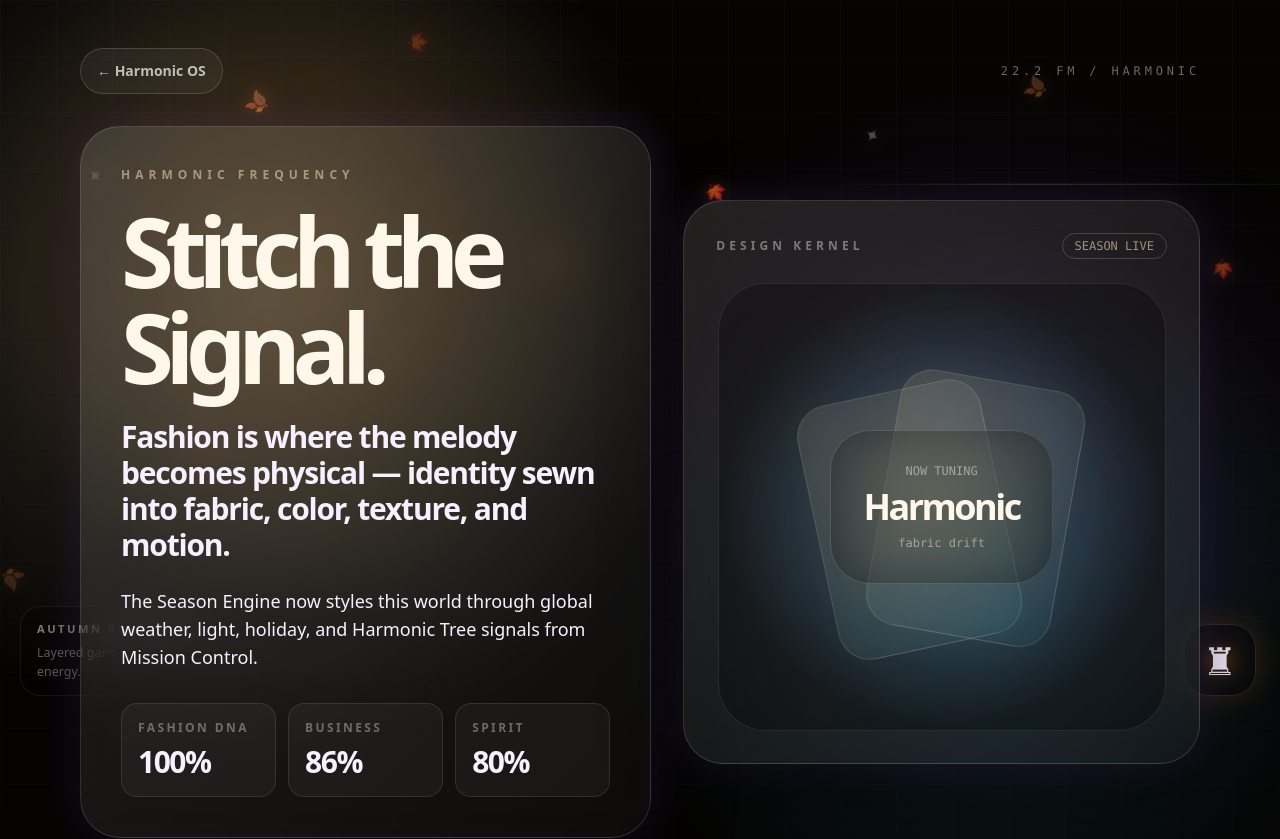
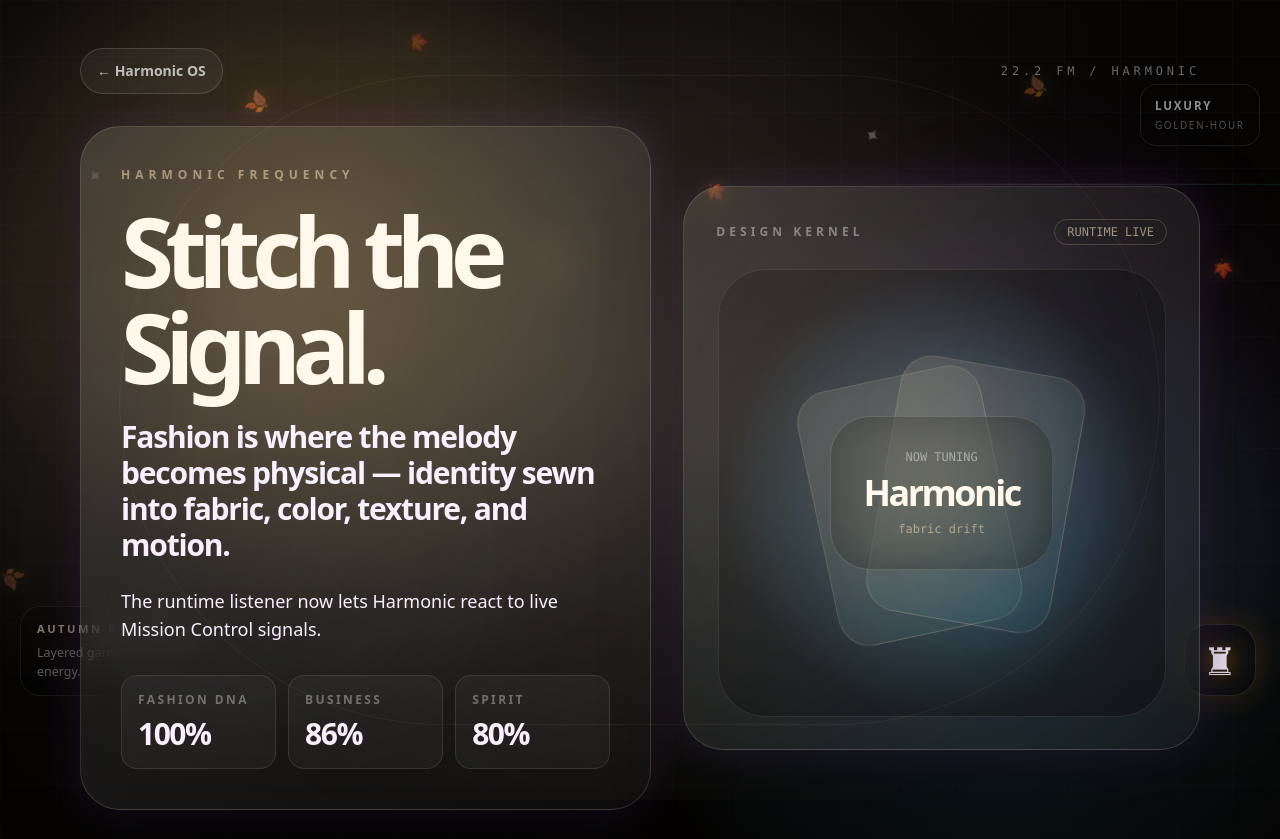
Before and after one commit to thatsmelodic/harmonic-os, a Next.js app: page /worlds/harmonic in a window 1280 px wide. Shown: the top 839 px of the page. Built offline with nearby package versions, Linux system fonts and the light colour scheme.

Commit message:
Connect Harmonic world to runtime visual driver

```diff
--- a/components/worlds/HarmonicFashionWorldExperience.tsx
+++ b/components/worlds/HarmonicFashionWorldExperience.tsx
@@ -3,6 +3,7 @@ import { bootRuntime } from '@/lib/harmonic-signal-bus';
 import { worldDefaults } from '@/lib/harmonic-engine';
 import { HarmonicEnginePreview } from '@/components/engine/HarmonicEnginePreview';
 import { SeasonalWorldLayer } from '@/components/seasons/SeasonalWorldLayer';
+import { RuntimeVisualDriver } from '@/components/runtime/RuntimeVisualDriver';
 
 const drops = [
   { title: 'Acid Wash Base Tee', status: 'Foundation Drop', detail: 'Front mark, back connection marks, sleeve loop language.' },
@@ -20,6 +21,7 @@ export function HarmonicFashionWorldExperience() {
   return (
     <main className="harmonic-fashion-world relative isolate min-h-screen overflow-hidden pb-28">
       <SeasonalWorldLayer world="harmonic" />
+      <RuntimeVisualDriver world="harmonic" />
       <div className="harmonic-fashion-aurora absolute inset-0 -z-30" />
       <div className="frequency-grid absolute inset-0 -z-20 opacity-40" />
       <div className="fashion-thread fashion-thread-one" />
@@ -37,35 +39,20 @@ export function HarmonicFashionWorldExperience() {
             <p className="text-xs font-black uppercase tracking-[.42em] text-[#f5dfb8]/55">Harmonic Frequency</p>
             <h1 className="mt-5 text-5xl font-black leading-none tracking-[-.09em] text-[#fff8ea] sm:text-7xl lg:text-8xl">Stitch the Signal.</h1>
             <p className="mt-6 max-w-2xl text-xl font-black leading-tight tracking-[-.04em] text-white/88 sm:text-3xl">Fashion is where the melody becomes physical — identity sewn into fabric, color, texture, and motion.</p>
-            <p className="mt-6 max-w-2xl text-base leading-8 text-white/64 sm:text-lg">The Season Engine now styles this world through global weather, light, holiday, and Harmonic Tree signals from Mission Control.</p>
-            <div className="mt-8 grid gap-3 sm:grid-cols-3">
-              <Metric label="Fashion DNA" value={state.dna.fashion} />
-              <Metric label="Business" value={state.dna.business} />
-              <Metric label="Spirit" value={state.dna.spirituality} />
-            </div>
+            <p className="mt-6 max-w-2xl text-base leading-8 text-white/64 sm:text-lg">The runtime listener now lets Harmonic react to live Mission Control signals.</p>
+            <div className="mt-8 grid gap-3 sm:grid-cols-3"><Metric label="Fashion DNA" value={state.dna.fashion} /><Metric label="Business" value={state.dna.business} /><Metric label="Spirit" value={state.dna.spirituality} /></div>
           </div>
 
           <aside className="glass-panel rounded-[2.5rem] p-6 sm:p-8">
-            <div className="mb-6 flex items-center justify-between"><p className="text-xs font-black uppercase tracking-[.34em] text-white/40">Design Kernel</p><span className="rounded-full border border-[#f5dfb8]/20 px-3 py-1 font-mono text-xs text-[#f5dfb8]/60">SEASON LIVE</span></div>
-            <div className="relative mx-auto grid aspect-square max-w-md place-items-center rounded-[3rem] border border-[#f5dfb8]/10 bg-[radial-gradient(circle,rgba(245,223,184,.18),rgba(54,178,203,.08)_45%,rgba(0,0,0,.28)_70%)]">
-              <div className="fabric-card fabric-card-a" /><div className="fabric-card fabric-card-b" />
-              <div className="relative rounded-[2.5rem] border border-white/15 bg-black/35 px-8 py-8 text-center backdrop-blur-xl"><p className="font-mono text-xs text-white/45">NOW TUNING</p><p className="mt-2 text-4xl font-black tracking-[-.07em] text-[#fff8ea]">Harmonic</p><p className="mt-2 font-mono text-xs text-[#f5dfb8]/55">{state.physics.replace('-', ' ')}</p></div>
-            </div>
+            <div className="mb-6 flex items-center justify-between"><p className="text-xs font-black uppercase tracking-[.34em] text-white/40">Design Kernel</p><span className="rounded-full border border-[#f5dfb8]/20 px-3 py-1 font-mono text-xs text-[#f5dfb8]/60">RUNTIME LIVE</span></div>
+            <div className="relative mx-auto grid aspect-square max-w-md place-items-center rounded-[3rem] border border-[#f5dfb8]/10 bg-[radial-gradient(circle,rgba(245,223,184,.18),rgba(54,178,203,.08)_45%,rgba(0,0,0,.28)_70%)]"><div className="fabric-card fabric-card-a" /><div className="fabric-card fabric-card-b" /><div className="relative rounded-[2.5rem] border border-white/15 bg-black/35 px-8 py-8 text-center backdrop-blur-xl"><p className="font-mono text-xs text-white/45">NOW TUNING</p><p className="mt-2 text-4xl font-black tracking-[-.07em] text-[#fff8ea]">Harmonic</p><p className="mt-2 font-mono text-xs text-[#f5dfb8]/55">{state.physics.replace('-', ' ')}</p></div></div>
           </aside>
         </div>
       </section>
 
-      <section className="harmonic-container py-8">
-        <div className="mb-5"><p className="text-xs font-black uppercase tracking-[.34em] text-white/40">Drop System</p><h2 className="mt-3 text-3xl font-black tracking-[-.06em] sm:text-5xl">Garments inside the archive</h2></div>
-        <div className="grid gap-4 lg:grid-cols-4">{drops.map((drop, index) => <article key={drop.title} className="harmonic-drop-card rounded-[2rem] border border-white/10 bg-white/[.05] p-5 backdrop-blur-xl"><p className="font-mono text-xs text-[#f5dfb8]/45">0{index + 1}</p><h3 className="mt-5 text-2xl font-black leading-none tracking-[-.05em]">{drop.title}</h3><p className="mt-3 text-sm font-black text-[#36b2cb]/75">{drop.status}</p><p className="mt-4 text-sm leading-7 text-white/55">{drop.detail}</p></article>)}</div>
-      </section>
+      <section className="harmonic-container py-8"><div className="mb-5"><p className="text-xs font-black uppercase tracking-[.34em] text-white/40">Drop System</p><h2 className="mt-3 text-3xl font-black tracking-[-.06em] sm:text-5xl">Garments inside the archive</h2></div><div className="grid gap-4 lg:grid-cols-4">{drops.map((drop, index) => <article key={drop.title} className="harmonic-drop-card rounded-[2rem] border border-white/10 bg-white/[.05] p-5 backdrop-blur-xl"><p className="font-mono text-xs text-[#f5dfb8]/45">0{index + 1}</p><h3 className="mt-5 text-2xl font-black leading-none tracking-[-.05em]">{drop.title}</h3><p className="mt-3 text-sm font-black text-[#36b2cb]/75">{drop.status}</p><p className="mt-4 text-sm leading-7 text-white/55">{drop.detail}</p></article>)}</div></section>
 
-      <section className="harmonic-container py-8">
-        <div className="grid gap-5 lg:grid-cols-[.9fr_1.1fr]">
-          <div className="glass-panel rounded-[2rem] p-6"><p className="text-xs font-black uppercase tracking-[.32em] text-white/40">2Harmonic Philosophy</p><h2 className="mt-4 text-3xl font-black tracking-[-.05em]">The garment is the body of the message.</h2><p className="mt-4 text-sm leading-7 text-white/62">Harmonic transforms the Melodic Bible into wearable form: balance, duality, stitched melodies, and the idea that every person carries a frequency worth expressing.</p></div>
-          <div className="glass-panel rounded-[2rem] p-6"><p className="text-xs font-black uppercase tracking-[.32em] text-white/40">Production Flow</p><div className="mt-5 grid gap-3 sm:grid-cols-6">{process.map((item, index) => <div key={item} className="rounded-2xl border border-white/10 bg-black/25 p-4"><p className="font-mono text-xs text-[#f5dfb8]">0{index + 1}</p><p className="mt-3 text-sm font-bold leading-6 text-white/72">{item}</p></div>)}</div></div>
-        </div>
-      </section>
+      <section className="harmonic-container py-8"><div className="grid gap-5 lg:grid-cols-[.9fr_1.1fr]"><div className="glass-panel rounded-[2rem] p-6"><p className="text-xs font-black uppercase tracking-[.32em] text-white/40">2Harmonic Philosophy</p><h2 className="mt-4 text-3xl font-black tracking-[-.05em]">The garment is the body of the message.</h2><p className="mt-4 text-sm leading-7 text-white/62">Harmonic transforms the Melodic Bible into wearable form: balance, duality, stitched melodies, and the idea that every person carries a frequency worth expressing.</p></div><div className="glass-panel rounded-[2rem] p-6"><p className="text-xs font-black uppercase tracking-[.32em] text-white/40">Production Flow</p><div className="mt-5 grid gap-3 sm:grid-cols-6">{process.map((item, index) => <div key={item} className="rounded-2xl border border-white/10 bg-black/25 p-4"><p className="font-mono text-xs text-[#f5dfb8]">0{index + 1}</p><p className="mt-3 text-sm font-bold leading-6 text-white/72">{item}</p></div>)}</div></div></div></section>
 
       <section className="harmonic-container py-8"><HarmonicEnginePreview state={state} /></section>
     </main>
```
